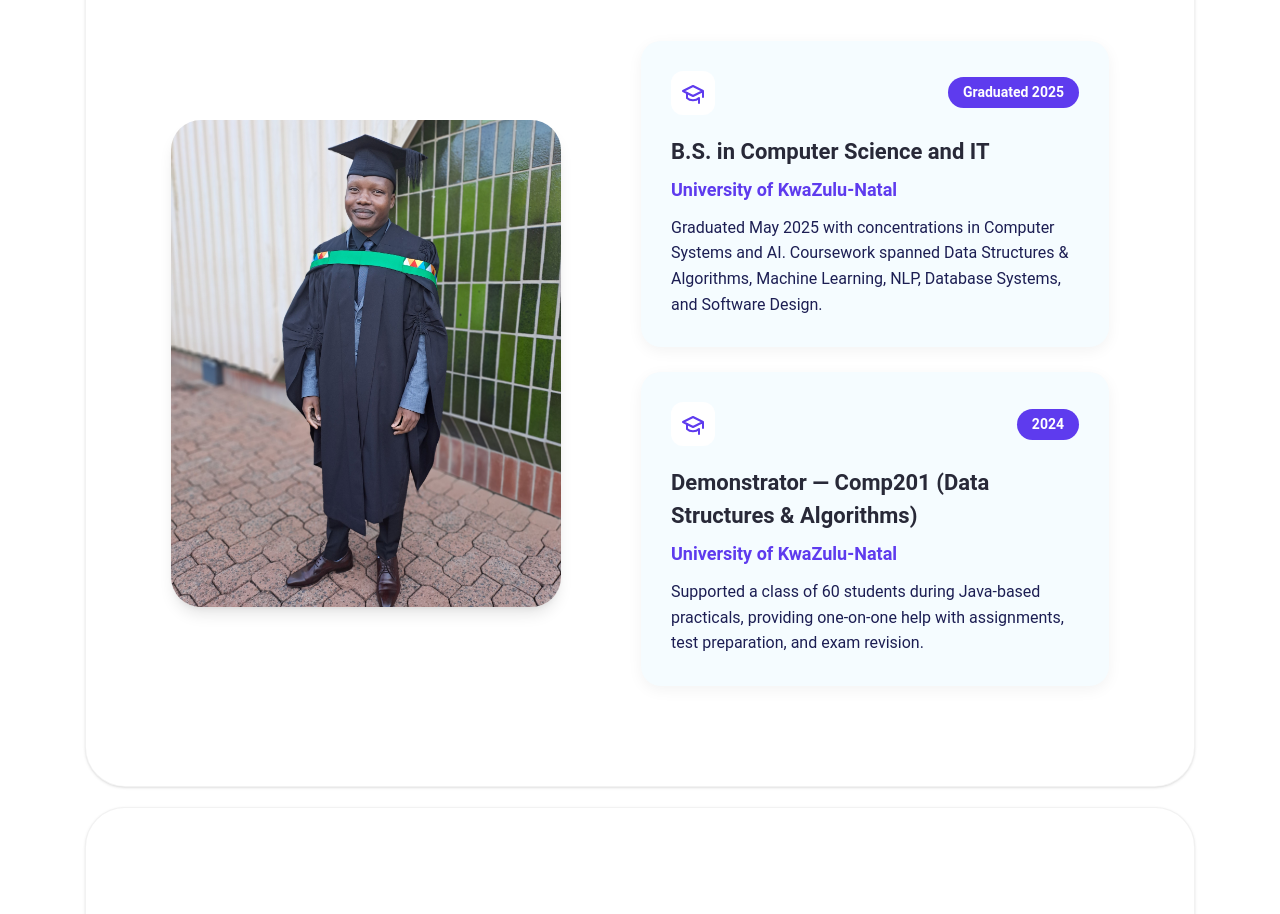
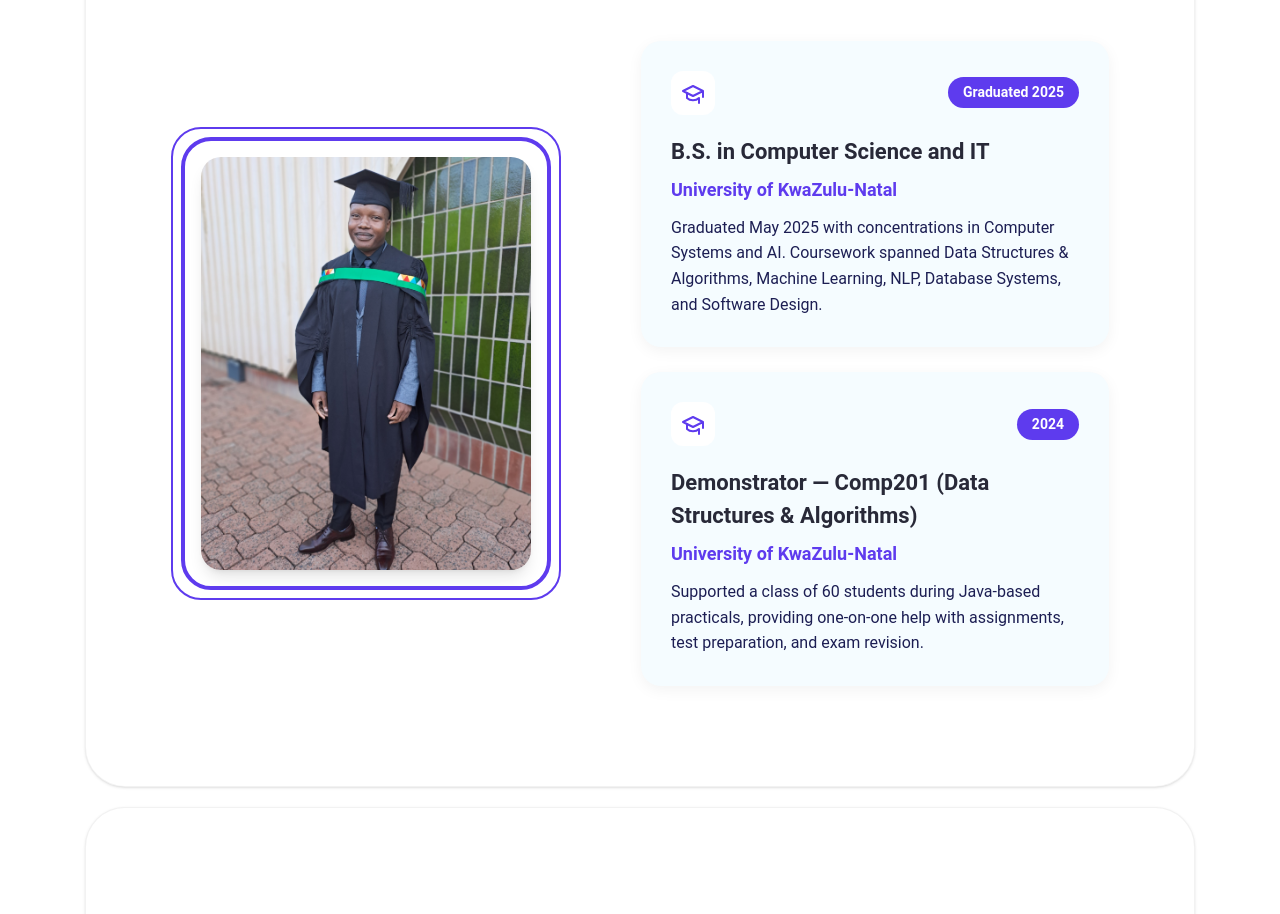
Before and after one commit to gumedekb/khumbulani-portfolio, a React (Vite) app: page / in a window 1280 px wide. Shown: the part 3280-4194 px from the top of the page. Built offline with nearby package versions, Linux system fonts and the light colour scheme; no server answers.

Commit message:
add double borders in graduation photo

```diff
--- a/src/Pages/Home/Education.tsx
+++ b/src/Pages/Home/Education.tsx
@@ -26,8 +26,12 @@ const Education: React.FC = () => {
       </div>
 
       <div className="w-full max-w-[1333px] mx-auto grid grid-cols-1 lg:grid-cols-[1fr_1.2fr] gap-[40px] lg:gap-[80px] items-center">
-        <div className="education--left">
-          <img src="/img/graduation.jpg" alt="Graduation" className="w-full max-w-[450px] mx-auto rounded-[30px] shadow-lg" />
+        <div className="education--left flex justify-center">
+          <div className="p-2 border-2 border-primary rounded-[30px] w-full max-w-[450px]">
+            <div className="p-4 border-4 border-primary rounded-[30px] overflow-hidden">
+              <img src="/img/graduation.jpg" alt="Graduation" className="w-full rounded-[20px] shadow-lg" />
+            </div>
+          </div>
         </div>
 
         <div className="education--right">
```
